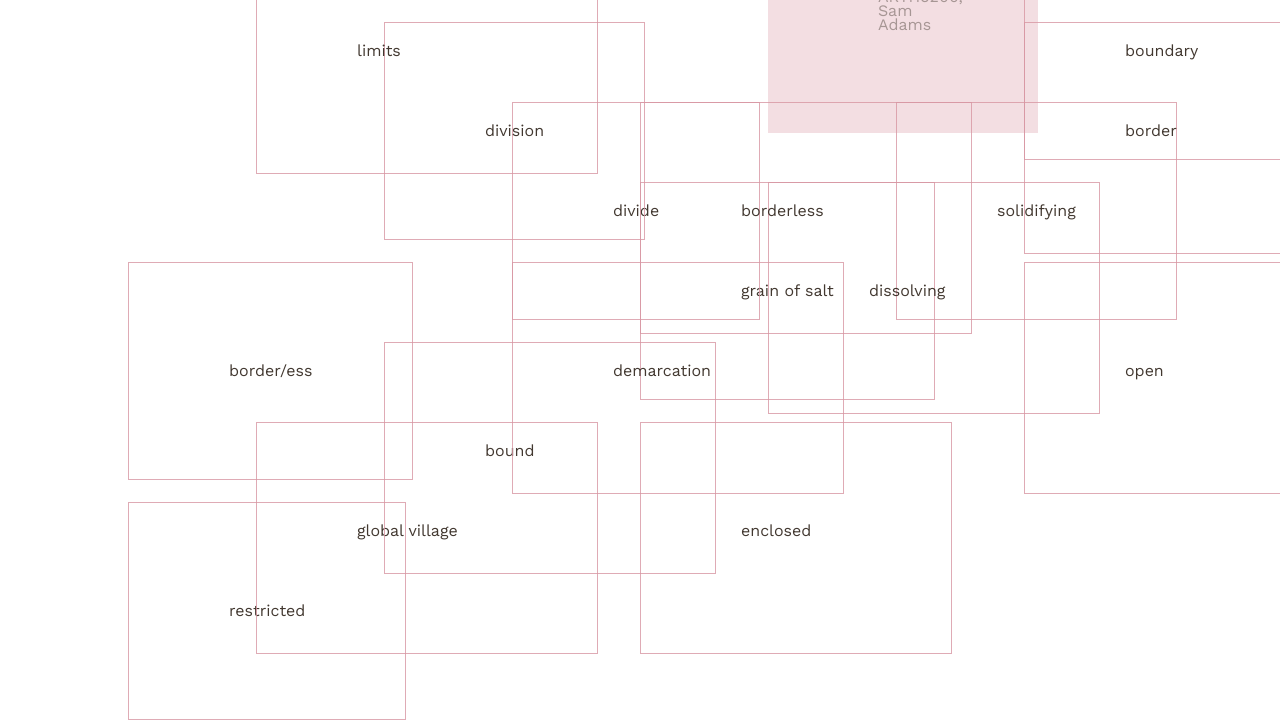
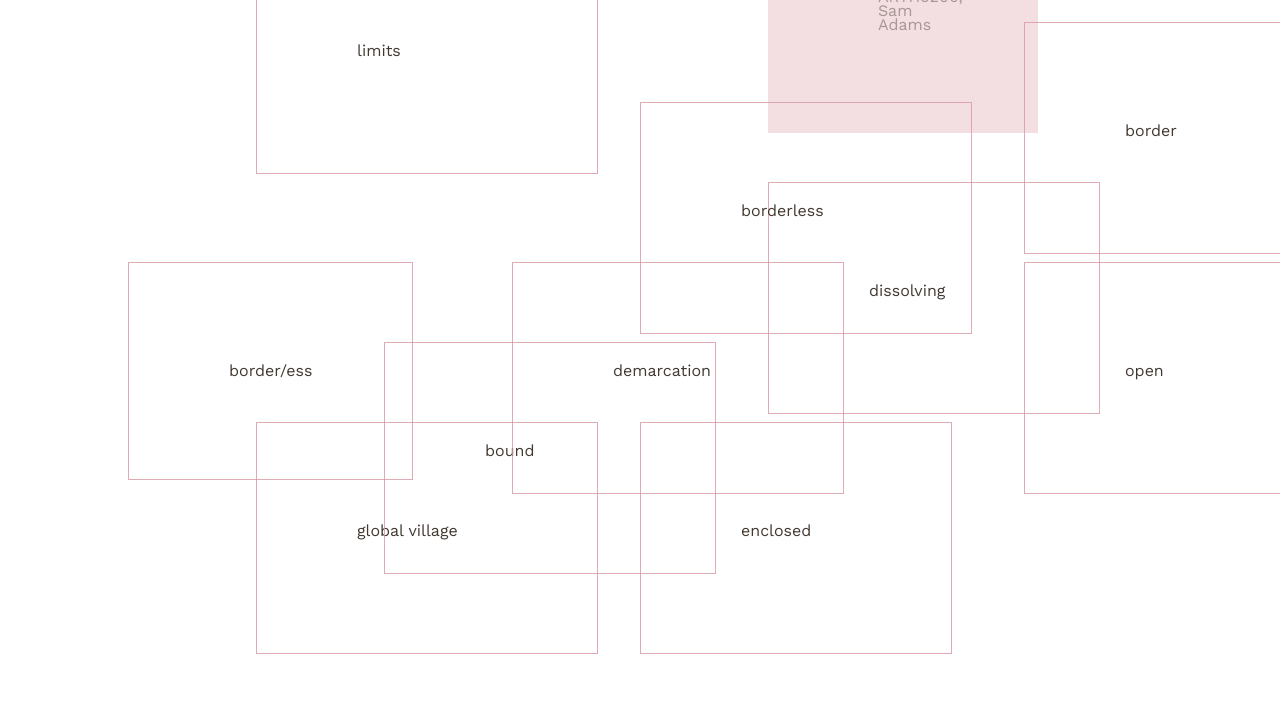
Before and after one commit to maxlever/borderbiennial, a website: page index.html in a window 1280 px wide. Shown: the part 138-858 px from the top of the page. After the commit the page ends 800 px from the top, so only its background shows below. Drawn offline with nearby package versions, Linux system fonts and the light colour scheme.

Commit message:
comment out unused boxes

```diff
--- a/index.html
+++ b/index.html
@@ -16,19 +16,19 @@
         <div class="container">
             <h1>Border Biennial</h1>
             <p class="box--dissolving thumbnail thumbnail--station small"></p>
-            <p class="box--solidifying"></p>
+            <!-- <p class="box--solidifying"></p> -->
             <p class="box--border thumbnail thumbnail--entrance small"></p>
-            <p class="box--boundary"></p>
+            <!-- <p class="box--boundary"></p> -->
             <p class="box--open thumbnail thumbnail--ticket small"></p>
             <p class="box--borderless thumbnail thumbnail--baggage small"></p>
             <p class="box--enclosed thumbnail thumbnail--ai small"></p>
-            <p class="box--restricted"></p>
+            <!-- <p class="box--restricted"></p> -->
             <p class="box--village thumbnail thumbnail--bell small"></p>
             <p class="box--bound thumbnail thumbnail--dirt-wall small"</p>
             <p class="box--demarcation thumbnail thumbnail--plan small"></p>
-            <p class="box--grain"></p>
-            <p class="box--divide"></p>
-            <p class="box--division"></p>
+            <!-- <p class="box--grain"></p> -->
+            <!-- <p class="box--divide"></p> -->
+            <!-- <p class="box--division"></p> -->
             <p class="box--limits thumbnail thumbnail--poster small"></p>
             <p class="box--borderess sam"></p>
         </div>
```
